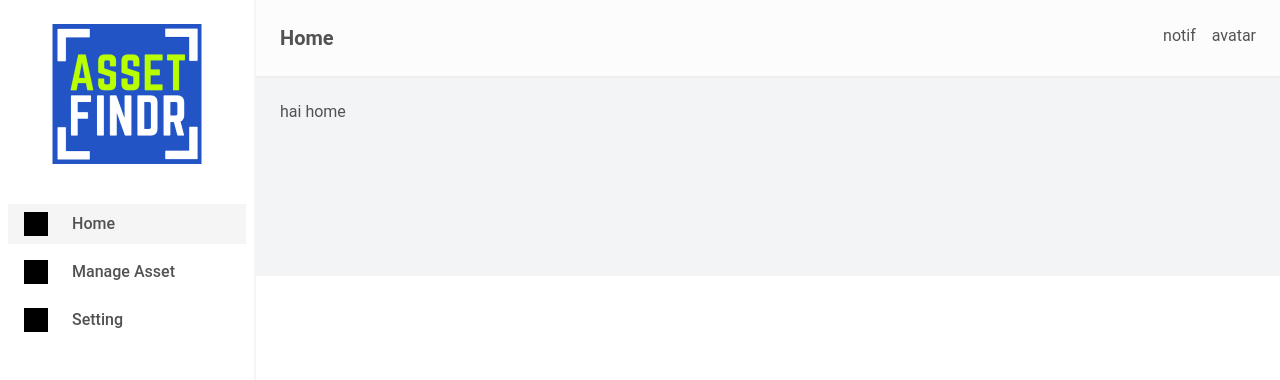
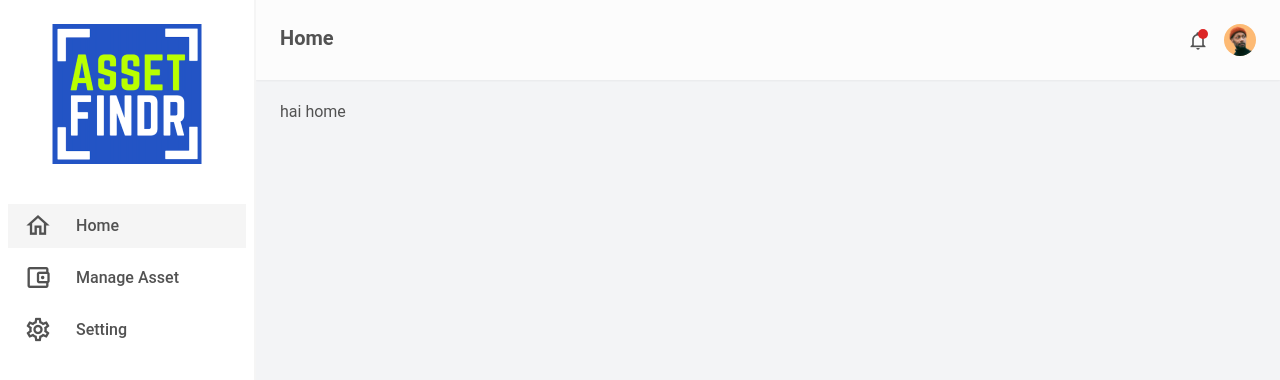
Before and after one commit to irfanazizalamin/asset-findr-assignment, a Vue app: page / in a window 1280 px wide. Shown: the top 380 px of the page. Built offline with nearby package versions, Linux system fonts and the light colour scheme.

Commit message:
finish app navigation

```diff
--- a/src/components/NavHeader.vue
+++ b/src/components/NavHeader.vue
@@ -2,9 +2,16 @@
   <nav class="fixed top-0 left-0 z-30 w-full md:pl-[256px]">
     <div class="flex justify-between bg-tertiary-lighten shadow-sm p-6">
       <h3 class="text-xl font-semibold">{{ pageTitle }}</h3>
-      <div class="flex gap-4">
-        <div>notif</div>
-        <div>avatar</div>
+      <div class="flex items-center gap-4">
+        <div class="relative hover:cursor-pointer">
+          <v-icon icon="mdi-bell-outline" size="small"> </v-icon>
+          <div class="absolute top-[0.5px] right-[0.5px] h-[10px] w-[10px] bg-red-600 rounded-full"></div>
+        </div>
+        <img
+          src="../assets/avatar.png"
+          alt=""
+          class="h-8 w-8 rounded-full bg-orange-300 cursor-pointer"
+        />
       </div>
     </div>
   </nav>
--- a/src/components/Sidebar.vue
+++ b/src/components/Sidebar.vue
@@ -8,7 +8,7 @@
         class="sidebar-menu"
         :class="isActive(item.route) ? 'active' : ''"
       >
-        <div class="h-6 w-6 bg-black"></div>
+        <v-icon :icon="item.icon" size="large"></v-icon>
         <h6>{{ item.name }}</h6>
       </router-link>
     </template>
@@ -25,19 +25,23 @@ const menuList = ref([
   {
     name: "Home",
     route: "/",
+    icon: 'mdi-home-outline',
   },
   {
     name: "Manage Asset",
     route: "/asset",
+    icon: 'mdi-wallet-outline',
   },
   {
     name: "Setting",
     route: "/settings",
+    icon: 'mdi-cog-outline',
   },
 ]);
 
 function isActive(route) {
-  return route === currentRoute.value.path;
+  if (route === "/") return currentRoute.value.path === route;
+  return currentRoute.value.path.includes(route);
 }
 </script>
 
@@ -48,7 +52,7 @@ function isActive(route) {
 }
 
 .sidebar-menu {
-  @apply px-4 py-2 cursor-pointer w-full flex gap-6 mt-2
+  @apply px-4 py-2 cursor-pointer w-full flex items-center gap-6 mt-2
     hover:bg-primay-lighten transition-all font-medium;
 }
 
--- a/src/layout/Default.vue
+++ b/src/layout/Default.vue
@@ -2,7 +2,7 @@
   <div>
     <sidebar />
     <nav-header />
-    <div class="md:ml-[256px] pb-32 bg-gray-100">
+    <div class="md:ml-[256px] pb-32 bg-gray-100 min-h-screen">
       <div class="mt-[76px] p-6">
         <slot />
       </div>
```
Also changed, not shown: src/assets/avatar.png (added).
